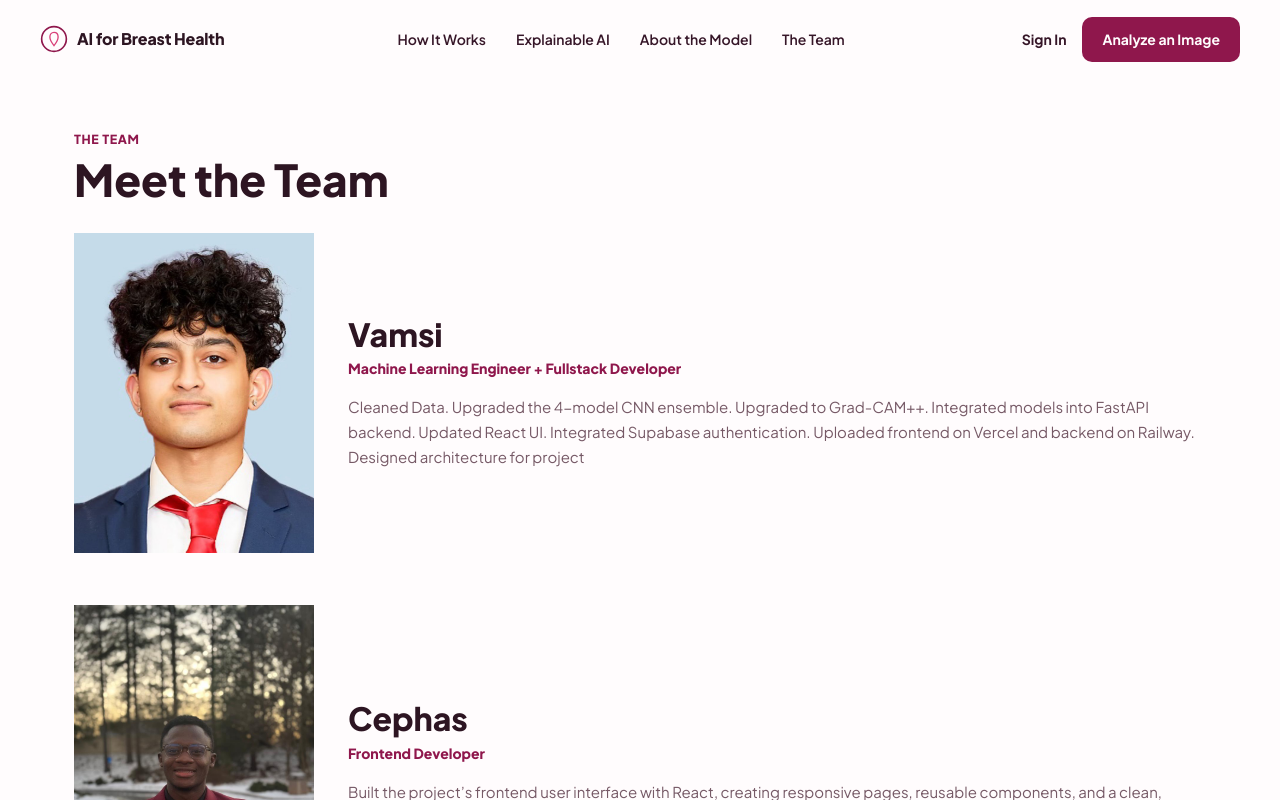
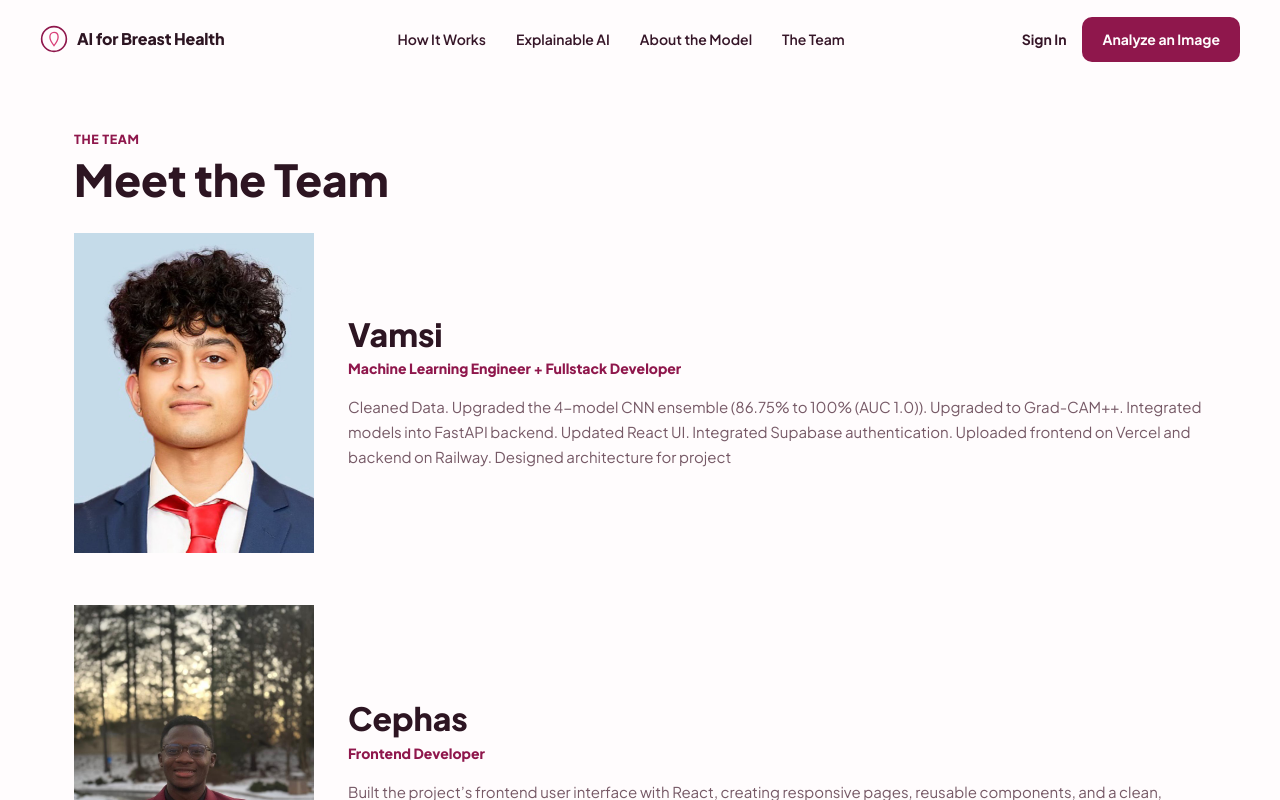
Before and after one commit to Breast-Cancer-Detection/Breast-Cancer-Detection, a React (Vite) app in the folder frontend/: page /about in a window 1280 px wide. Shown: the top 800 px of the page. Built offline with nearby package versions, Linux system fonts and the light colour scheme.

Commit message:
Restore the 86.75-to-100 ensemble line on the About bio.

```diff
--- a/frontend/src/pages/AboutPage/index.tsx
+++ b/frontend/src/pages/AboutPage/index.tsx
@@ -6,7 +6,7 @@ const teamMembers = [
     name: 'Vamsi',
     image: '/team/vamsi.jpg',
     role: 'Machine Learning Engineer + Fullstack Developer',
-    bio: 'Cleaned Data. Upgraded the 4-model CNN ensemble. Upgraded to Grad-CAM++. Integrated models into FastAPI backend. Updated React UI. Integrated Supabase authentication. Uploaded frontend on Vercel and backend on Railway. Designed architecture for project',
+    bio: 'Cleaned Data. Upgraded the 4-model CNN ensemble (86.75% to 100% (AUC 1.0)). Upgraded to Grad-CAM++. Integrated models into FastAPI backend. Updated React UI. Integrated Supabase authentication. Uploaded frontend on Vercel and backend on Railway. Designed architecture for project',
   },
   {
     name: 'Cephas',
```
